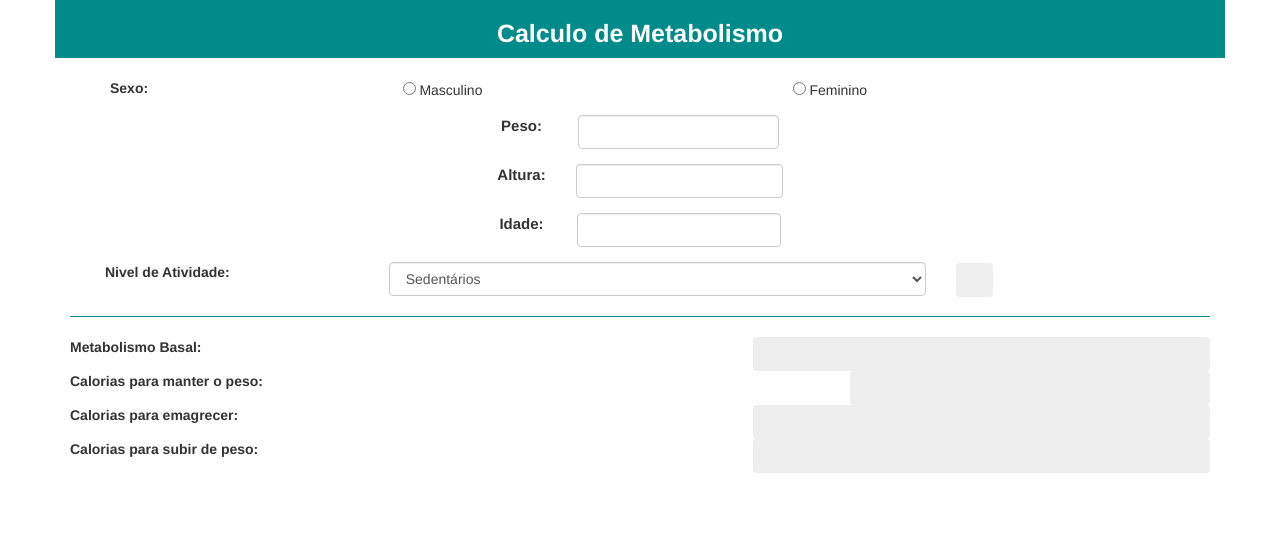
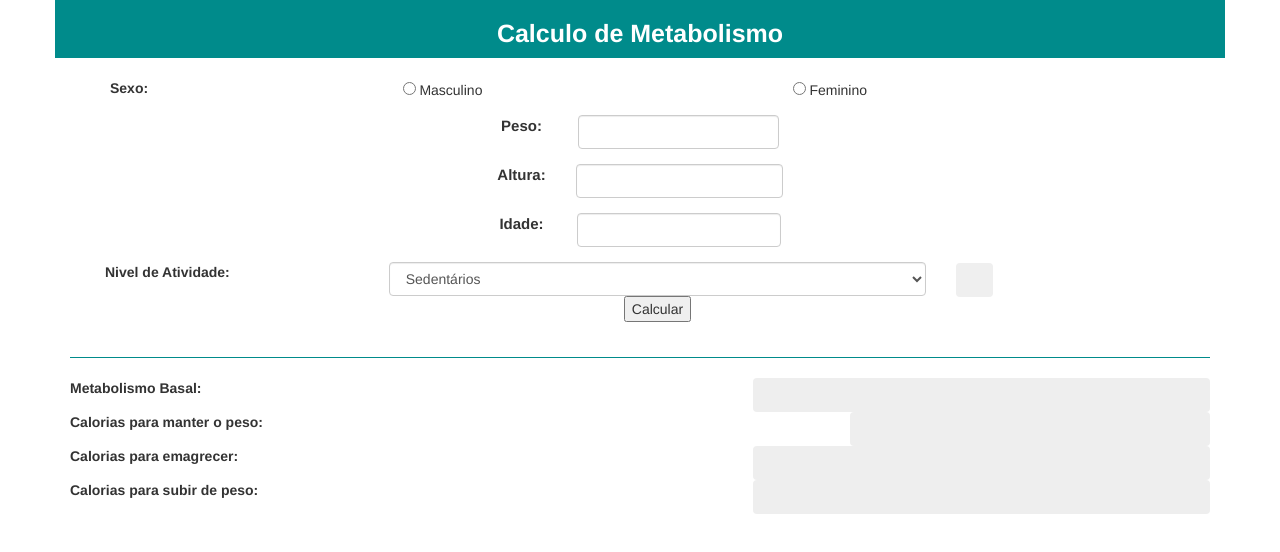
Before and after one commit to MattheusCosta/calcMetabolismo, a website: page www/index.html in a window 1280 px wide. Drawn offline with Linux system fonts and the light colour scheme; files whose address does not match are found by name.

Commit message:
botão adicionado

```diff
--- a/www/css/style.css
+++ b/www/css/style.css
@@ -46,3 +46,6 @@ img{
   height: 100%;
   width: 100%;
 }
+.button{
+  text-align: center;
+}
--- a/www/index.html
+++ b/www/index.html
@@ -89,6 +89,11 @@
       <div class="col-xs-1">
         <button class="btn glyphicon glyphicon-info-sign"></button>
       </div>
+      <div class="row button">
+        <div class="col-xs-12">
+          <button class="bnt bnt-success" id="btnCalcular">Calcular</button>
+        </div>
+      </div>
     </div>
   </div><hr>
 
```
